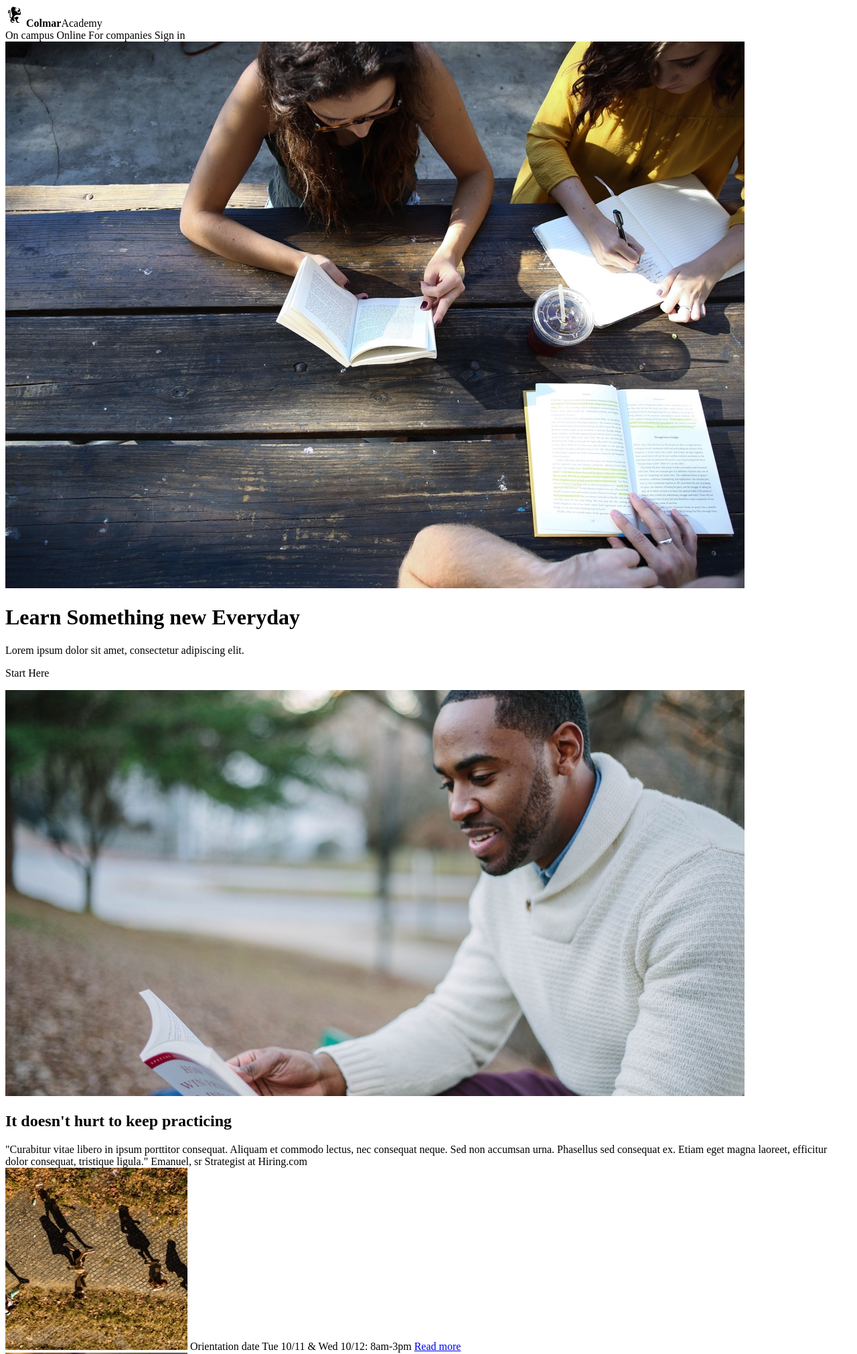
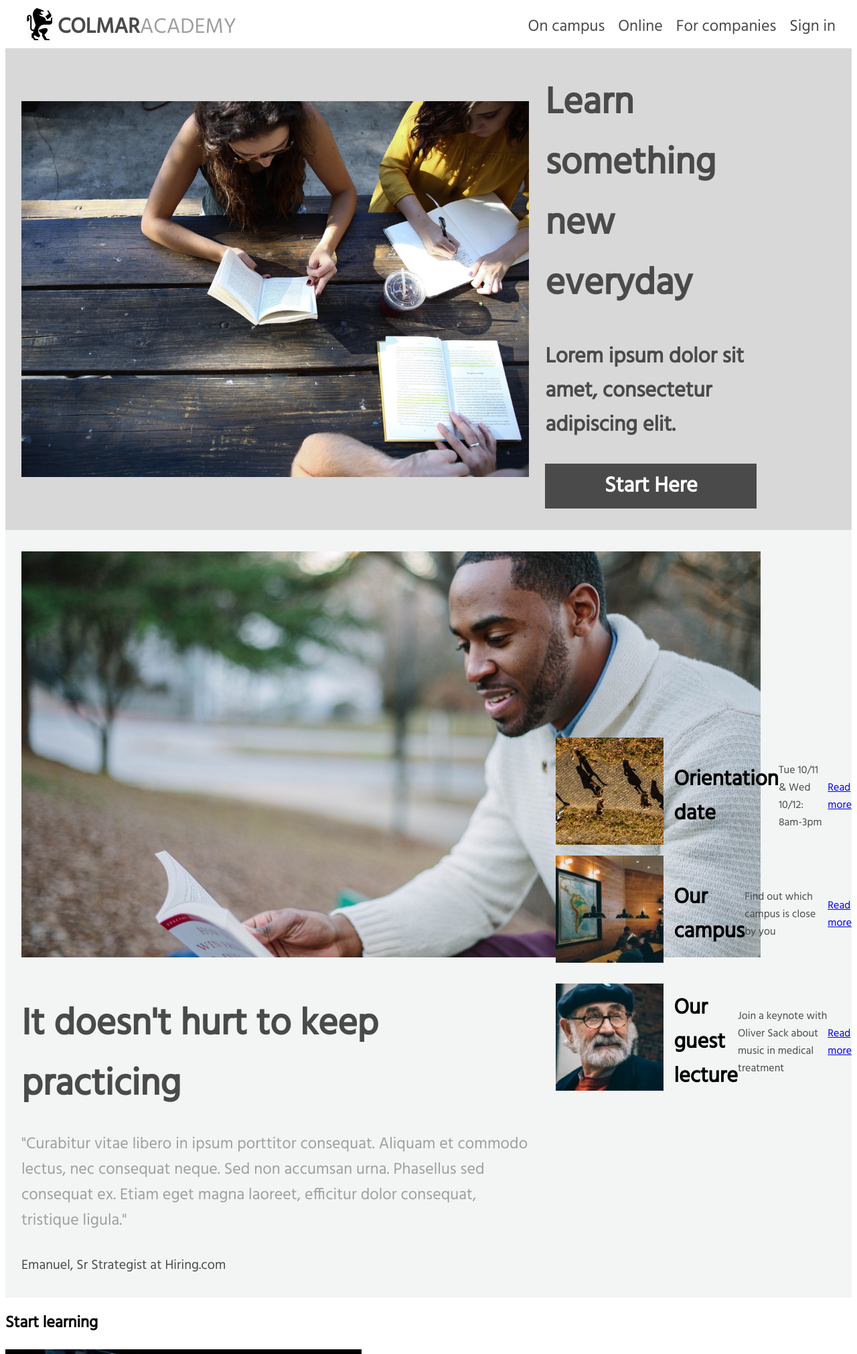
Before and after one commit to Wkoslik/codecademy-Colmar-Capstone, a plain HTML site: page index.html in a window 1280 px wide. Shown: the top 2021 px of the page at 67% size. Drawn offline with Linux system fonts and the light colour scheme.

Commit message:
adjusted html and css through 'learn something new everyday' section

```diff
--- a/index.html
+++ b/index.html
@@ -4,53 +4,60 @@
   <meta charset="utf-8">
   <title>Colmar Academy</title>
   <link href="./resources/css/style.css" rel="stylesheet" type="text/css">
+  <link rel="stylesheet"
+          href="https://fonts.googleapis.com/css?family=hind">
 </head>
 
 <body>
-    <header>
-        <img src="resources/images/ic-logo.svg" alt="Colmar Logo of Lion on hind legs">
-        <strong>Colmar</strong>Academy</header>
-    <nav>
-            <span>On campus</span>
-            <span>Online</span>
-            <span>For companies</span>
-            <span>Sign in</span>
+    <div class="container">
+            <img id="logo" src="resources/images/ic-logo.svg" alt="Colmar Logo of Lion on hind legs">
+            <span><span id="colmar">Colmar</span>Academy</span>
+        <nav id="nav">
+            <a href="#" id="campus">On campus</a>
+            <a href="#">Online</a>
+            <a href="#">For companies</a>
+            <a href="#" id="sign">Sign in</a>
         </nav>
+    </div>
 
     <div class="learn">
         <img src="./resources/images/banner.jpg" alt="study group at a table">
-    <h1>Learn Something new Everyday</h1>
+        <div class="new">
+    <h1>Learn something new everyday</h1>
     <p>Lorem ipsum dolor sit amet, consectetur adipiscing elit.</p>
-    <p>Start Here</p>
+    <p class="button">Start Here</p>
+    </div>
     </div>
 
     <div class="details">
         <div class="information">
             <img src="./resources/images/information-main.jpg" alt="man studying">
             <h2>It doesn't hurt to keep practicing</h2>
-            <span>"Curabitur vitae libero in ipsum porttitor consequat.
+            <p id="quote">"Curabitur vitae libero in ipsum porttitor consequat.
             Aliquam et commodo lectus, nec consequat neque. Sed non accumsan urna.
             Phasellus sed consequat ex. Etiam eget magna laoreet, efficitur dolor consequat,
-             tristique ligula."</span>
-            <span> Emanuel, sr Strategist at Hiring.com</span>
+             tristique ligula."</p>
+            <p id="emanuel"> Emanuel, Sr Strategist at Hiring.com</p>
         </div>
+        <div class="classes">
             <div class="orientation">
             <img src="resources/images/information-orientation.jpg" alt="people on a path">
-            <span>Orientation date</span>
-            <span>Tue 10/11 & Wed 10/12: 8am-3pm</span>
+            <h2>Orientation date</h2>
+            <p>Tue 10/11 & Wed 10/12: 8am-3pm</p>
             <a href="#">Read more</a>
             </div>
             <div class="campus">
             <img src="resources/images/information-campus.jpg" alt="map on wall">
-            <span>Our campus</span>
-            <span>Find out which campus is close by you</span>
+            <h2>Our campus</h2>
+            <p>Find out which campus is close by you</p>
             <a href="#">Read more</a>
             </div>
-        <div class="lecture">
+            <div class="guest">
             <img src="resources/images/information-guest-lecture.jpg" alt="Olifer Sack">
-            <span>Our guest lecture</span>
-            <span>Join a keynote with Oliver Sack about music in medical treatment</span>
+            <h2>Our guest lecture</h2>
+            <p>Join a keynote with Oliver Sack about music in medical treatment</p>
             <a href="#">Read more</a>
+            </div>
     </div>
     </div>
 
--- a/resources/css/style.css
+++ b/resources/css/style.css
@@ -0,0 +1,158 @@
+html{
+    font-family: Hind, Arial, Helvetica, sans-serif;
+    font-size: 16px;
+}
+
+/*Header*/
+.container{
+    display: flex;
+    align-items: center;
+    justify-content: flex-start;
+}
+
+#logo{
+    height: 64px;
+    width: auto;
+    margin-left: 24px;
+}
+
+
+span{
+    font-size: 32px;
+    color: #9F9F9F;
+    text-transform: uppercase;
+}
+
+#colmar{
+    color: #4a4a4a;
+    font-weight: bold;
+}
+
+nav{
+    margin-left: auto;
+}
+
+nav a{
+    color: #4a4a4a;
+    font-size: 24px;
+    text-decoration: none;
+    padding-right: 16px;
+}
+
+nav a:hover{
+    cursor: pointer;
+    font-weight: bolder;
+}
+
+#sign{
+    padding-right: 24px;
+}
+
+/*Learn Something New Every Day*/
+
+.learn{
+    background-color: #D8D8D8;
+    display: flex;
+    align-items: center;
+}
+
+.learn img{
+    width: 60%;
+    margin: 32px 24px;
+}
+
+.new{
+    flex-direction: column;
+    width: 25%;
+}
+
+.new h1,
+p{
+    color: #4a4a4a;
+}
+
+.new h1{
+    font-weight: bolder;
+    font-size: 56px;
+}
+
+.new p{
+    font-weight: bold;
+    font-size: 32px;
+}
+
+.button{
+    background-color: #4a4a4a;
+    color: #ffffff;
+    text-align: center;
+    padding-top: 8px;
+    padding-bottom: 8px;
+    font-size: 24px;
+    font-weight: normal;
+}
+
+.button:hover{
+    cursor: pointer;
+}
+
+/*Keep Practicing*/
+
+.details{
+    display: flex;
+    background-color: #f3f5f5;
+}
+
+.information{
+    margin-left: 24px;
+    margin-right: 24px;
+    width: 60%;
+}
+
+.information img{
+    margin-top: 32px;
+}
+
+.information h2{
+    color: #4a4a4a;
+    font-weight: bold;
+    font-size: 56px;
+    margin-bottom: 24px;
+}
+
+#quote{
+    font-size: 24px;
+    text-transform: none;
+    margin-bottom: 32px;
+    color: #9F9F9F;
+}
+
+#emanuel{
+    font-size: 20px;
+    text-transform: none;
+    margin-bottom: 32px;
+    color: #4a4a4a;
+}
+
+.classes{
+    width: 40%;
+    display: flex;
+    flex-direction: column;
+    justify-content: center;
+    margin-top: 32px;
+}
+
+.classes img{
+    height: auto;
+    width: 35%;
+    margin: 0px 16px 16px 16px;
+}
+
+.classes h2{
+    font-size: 32px;
+}
+
+.orientation, .campus, .guest{
+    display: flex;
+    align-items: center;
+    justify-content: center;
+}
```
Lines whose indentation alone changed are shown as unchanged.
